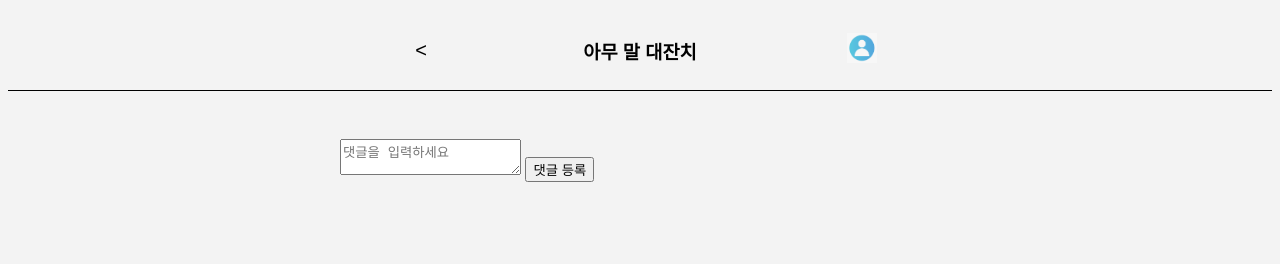
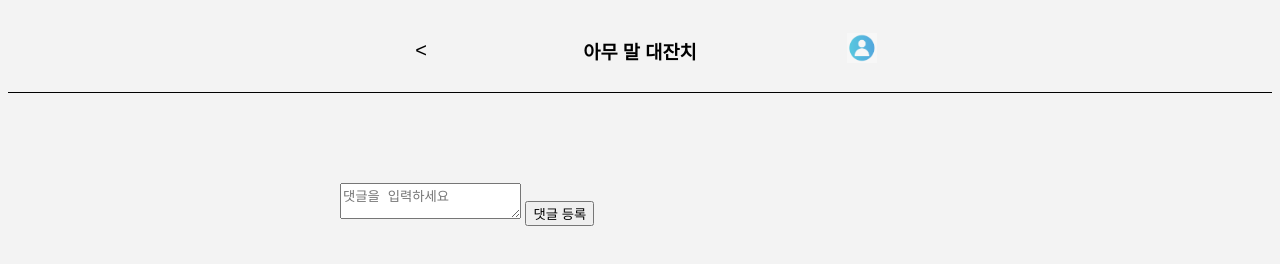
Before and after one commit to tracer12/say-anything-party-fe, a plain HTML site: page posts/detail/detail.html in a window 1280 px wide. Drawn offline with Linux system fonts and the light colour scheme.

Commit message:
fix: 스크롤바 화면 밀림현상 해결

```diff
--- a/mypage/changepassword/changepassword.css
+++ b/mypage/changepassword/changepassword.css
@@ -73,6 +73,7 @@ body {
     display: flex;
     justify-content: center;
     background-color: #f3f3f3;
+    overflow-y: scroll;
 }
 
 .wrap {
--- a/mypage/changeprofile/changeprofile.css
+++ b/mypage/changeprofile/changeprofile.css
@@ -73,6 +73,7 @@ body {
     display: flex;
     justify-content: center;
     background-color: #f3f3f3;
+    overflow-y: scroll;
 }
 
 .wrap {
--- a/posts/detail/detail.css
+++ b/posts/detail/detail.css
@@ -36,6 +36,7 @@
     height: 1px;
     border: 0;
     background-color: #000000;
+    margin: 10px auto 50px;
 }
 
 .profile-list {
@@ -79,7 +80,9 @@ body {
     display: flex;
     justify-content: center;
     background-color: #f3f3f3;
+    overflow-y: scroll;
 }
+
 
 .wrap {
     width: 100%;
--- a/posts/edit/edit.css
+++ b/posts/edit/edit.css
@@ -73,6 +73,7 @@ body {
     display: flex;
     justify-content: center;
     background-color: #f3f3f3;
+    overflow-y: scroll;
 }
 
 .wrap {
--- a/posts/list/list.css
+++ b/posts/list/list.css
@@ -79,6 +79,7 @@ body {
     display: flex;
     justify-content: center;
     background-color: #f3f3f3;
+    overflow-y: scroll;
 }
 
 .wrap {
--- a/posts/upload/upload.css
+++ b/posts/upload/upload.css
@@ -73,6 +73,7 @@ body {
     display: flex;
     justify-content: center;
     background-color: #f3f3f3;
+    overflow-y: scroll;
 }
 
 .wrap {
--- a/signup/signup.css
+++ b/signup/signup.css
@@ -44,6 +44,7 @@ body {
     display: flex;
     justify-content: center;
     background-color: #f3f3f3;
+    overflow-y: scroll;
 }
 
 .wrap {
```
